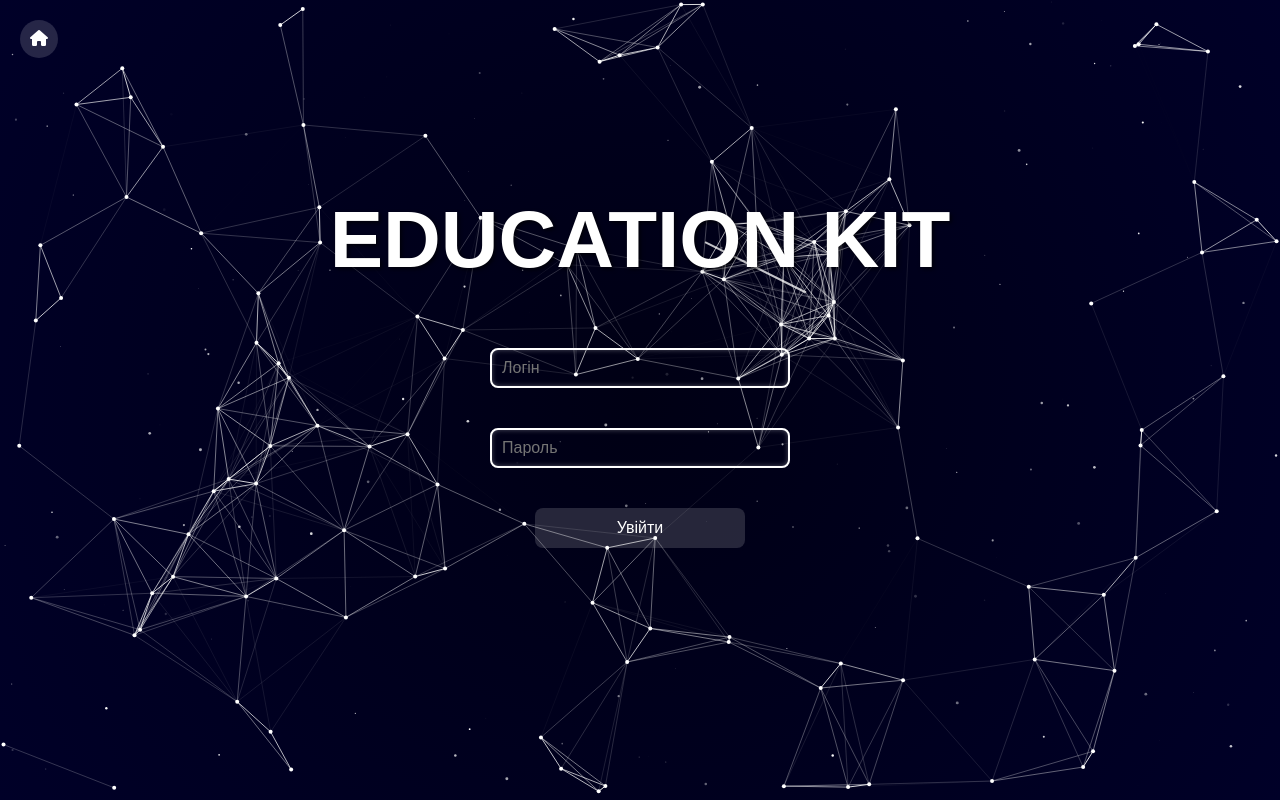
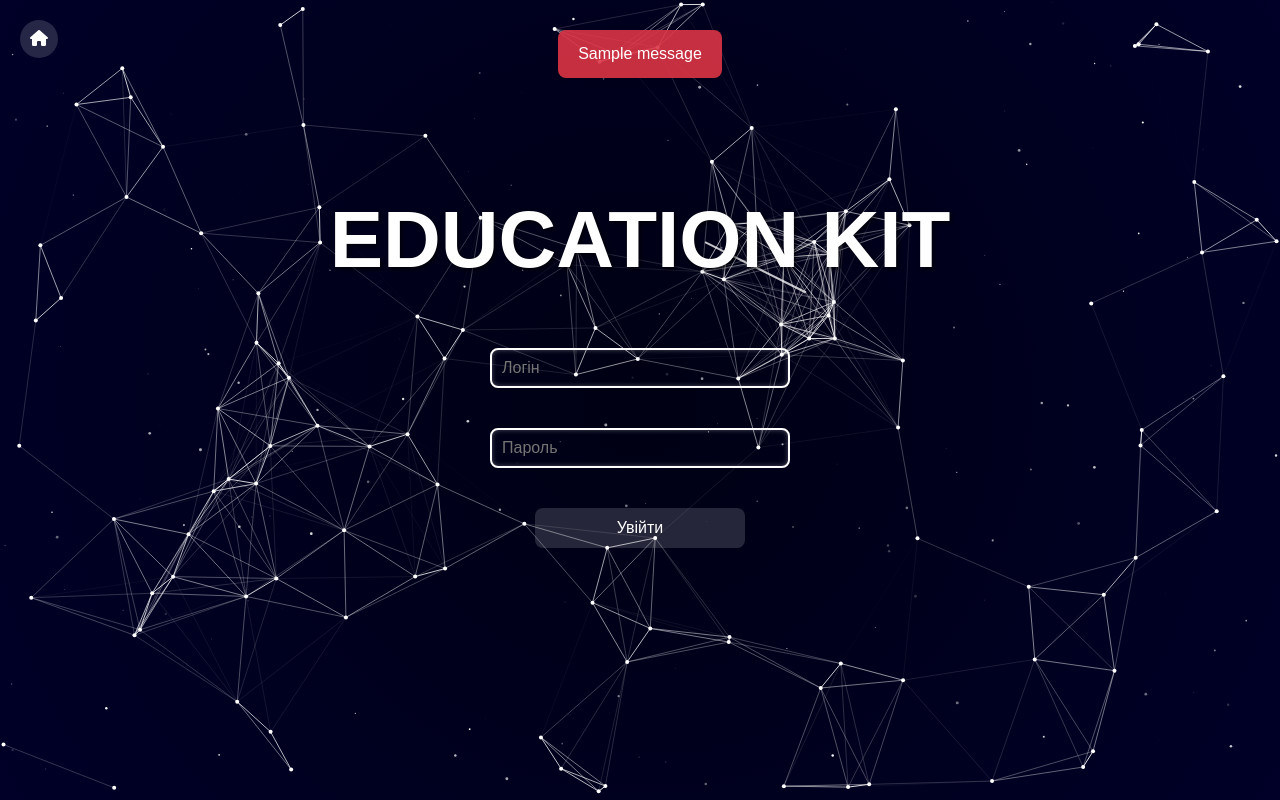
Before and after one commit to danylevych/education-kit, a Django app: page /login/ in a window 1280 px wide. Run offline with Django 5.2, Linux system fonts and the light colour scheme; tables that the repository leaves empty hold one stand-in row (values such as "Sample post"); one stand-in notice (Sample message) is shown.

Commit message:
Add alerts to login page

```diff
--- a/education_kit/education_kit/settings.py
+++ b/education_kit/education_kit/settings.py
@@ -128,3 +128,5 @@ STATICFILES_DIRS = [os.path.join(BASE_DIR, 'static')]
 # https://docs.djangoproject.com/en/5.0/ref/settings/#default-auto-field
 
 DEFAULT_AUTO_FIELD = 'django.db.models.BigAutoField'
+
+LOGIN_URL = '/login/'
--- a/education_kit/website/templates/login.html
+++ b/education_kit/website/templates/login.html
@@ -6,25 +6,48 @@
     <title>Education Kit</title>
     {% load static %}
     <link rel="stylesheet" href="{% static 'styles.css' %}">
-    <link rel="stylesheet" href="https://cdnjs.cloudflare.com/ajax/libs/font-awesome/6.0.0-beta3/css/all.min.css"> <!-- Підключення FontAwesome для іконок -->
+    <link rel="stylesheet" href="{% static 'styles_for_alerts.css' %}">
+    <link rel="stylesheet" href="https://cdnjs.cloudflare.com/ajax/libs/font-awesome/6.0.0-beta3/css/all.min.css">
+    <style>
+        #messages {
+            position: fixed;
+            top: 10px;
+            z-index: 1000;
+            padding: 10px;
+        }
+    </style>
 </head>
 <body>
     <canvas id="canvas"></canvas>
 
+    <!-- Відображення повідомлення -->
+    {% if messages %}
+    <div id="messages">
+        {% for message in messages %}
+        <div class="alert error" >
+            {{ message }}
+        </div>
+        {% endfor %}
+    </div>
+    {% endif %}
+
     <!-- Кнопка-іконка для повернення на головну сторінку -->
-    <a href="index.html" class="home-icon">
+    <a href="{% url 'home' %}" class="home-icon">
         <i class="fas fa-home"></i>
     </a>
 
     <div class="content">
         <h1 class="title">EDUCATION KIT</h1>
 
-        <!-- Поля для вводу та кнопка -->
-        <div class="form-container">
-            <input type="text" id="login" placeholder="Логін" class="input-field">
-            <input type="password" id="password" placeholder="Пароль" class="input-field">
-            <a href="index.html" class="btn-submit">Увійти</a>
-        </div>
+        <!-- Форма для вводу логіну та пароля -->
+        <form method="POST" action="{% url 'login' %}">
+            {% csrf_token %}
+            <div class="form-container">
+                <input type="text" name="login" id="login" placeholder="Логін" class="input-field" required>
+                <input type="password" name="password" id="password" placeholder="Пароль" class="input-field" required>
+                <button type="submit" class="btn-submit">Увійти</button>
+            </div>
+        </form>
     </div>
 
     <script src="{% static 'script.js' %}"></script>
--- a/education_kit/website/templates/register.html
+++ b/education_kit/website/templates/register.html
@@ -146,7 +146,7 @@
 
                 // Перенаправлення після 3 секунд
                 setTimeout(() => {
-                    window.location.href = 'index.html';
+                    window.location.href = "{% url 'home' %}";
                 }, 3000);
                 }
         });
--- a/education_kit/website/urls.py
+++ b/education_kit/website/urls.py
@@ -6,4 +6,5 @@ urlpatterns = [
     path('', views.home, name='home'),
     path('login/', views.login_view, name='login'),
     path('register/', views.register_view, name='register'),
+    path('example/', views.example_view, name='example'),
 ]
--- a/education_kit/website/views.py
+++ b/education_kit/website/views.py
@@ -1,16 +1,47 @@
-from django.shortcuts import render
 from django.shortcuts import render, redirect
 from django.contrib.auth.hashers import make_password
-from .models import Request, Class
+from django.contrib.auth.decorators import login_required
+from django.contrib.auth import authenticate, login
+from django.http import HttpResponse
+from django.contrib import messages
+
+from .models import Request, Class, User
+
+
+
+
+def custom_login_required(view_func):
+    def wrapper(request, *args, **kwargs):
+        if 'user_id' not in request.session:
+            return redirect('login')
+        return view_func(request, *args, **kwargs)
+    return wrapper
 
 
 def home(request):
     return render(request, 'index.html')
 
 
+@custom_login_required
+def example_view(request):
+    return render(request, 'example.html')
+
+
 def login_view(request):
     if request.method == 'POST':
-        pass
+        login = request.POST['login']
+        password = request.POST['password']
+
+        user = User.objects.filter(login=login).first()
+
+        if user and user.password == password:
+            request.session['user_id'] = user.id
+            return redirect('example')
+        else:
+            messages.error(request, 'Неправильний логін або пароль!')
+            return redirect('login')
+
+
     return render(request, 'login.html')
 
 
@@ -25,20 +56,21 @@ def register_view(request):
         class_id = request.POST['class_id']
 
         if password != confirm_password:
-            return render(request, 'register.html', {'classes': Class.objects.all()})
+            return render(request, 'register.html', {'classes': Class.objects.all(), 'error': 'Паролі не співпадають'})
 
         hashed_password = make_password(password)
 
-        Request.objects.create(
+        request_obj = Request(
             first_name=first_name,
             last_name=last_name,
             father_name=father_name,
             login=login,
-            password=hashed_password,
-            class_id_id=class_id
+            class_id=class_id,
+            password=hashed_password
         )
+        request_obj.save()
 
-        return redirect('login')
+        return redirect('home')
 
     classes = Class.objects.all()
     return render(request, 'register.html', {'classes': classes})
```
Also changed, not shown: education_kit/website/models.py (+16 -0 lines), education_kit/website/templates/example.html (added).
